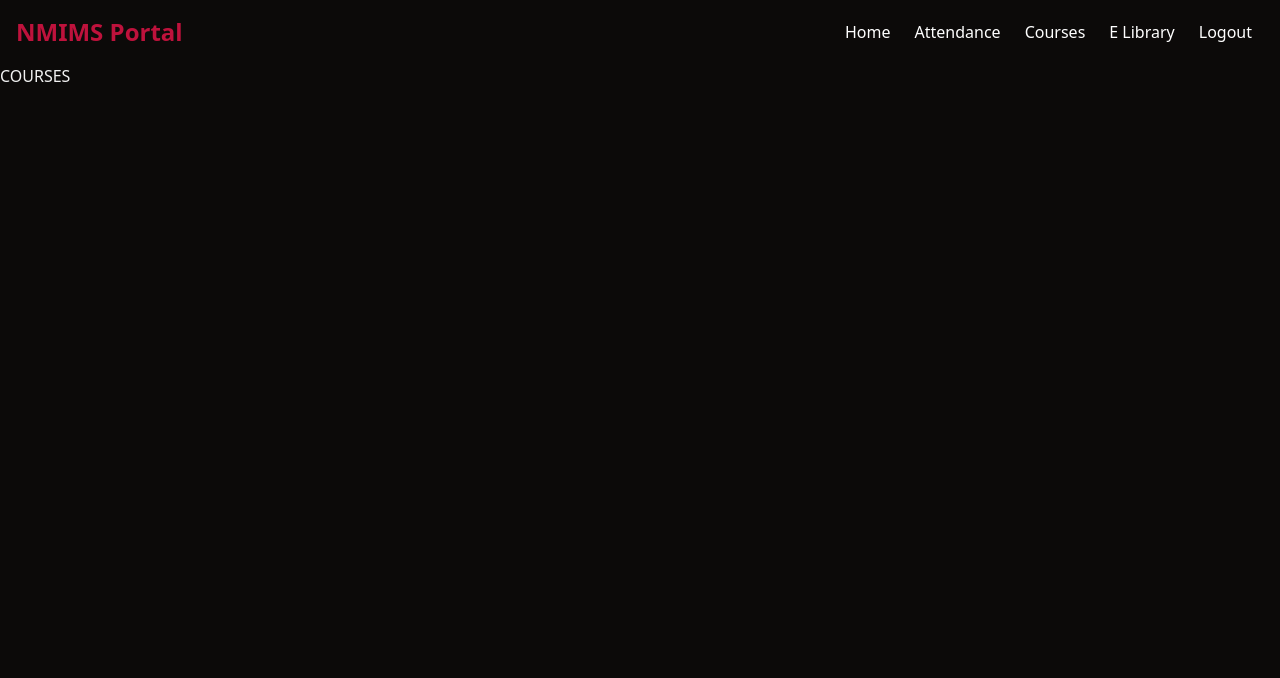
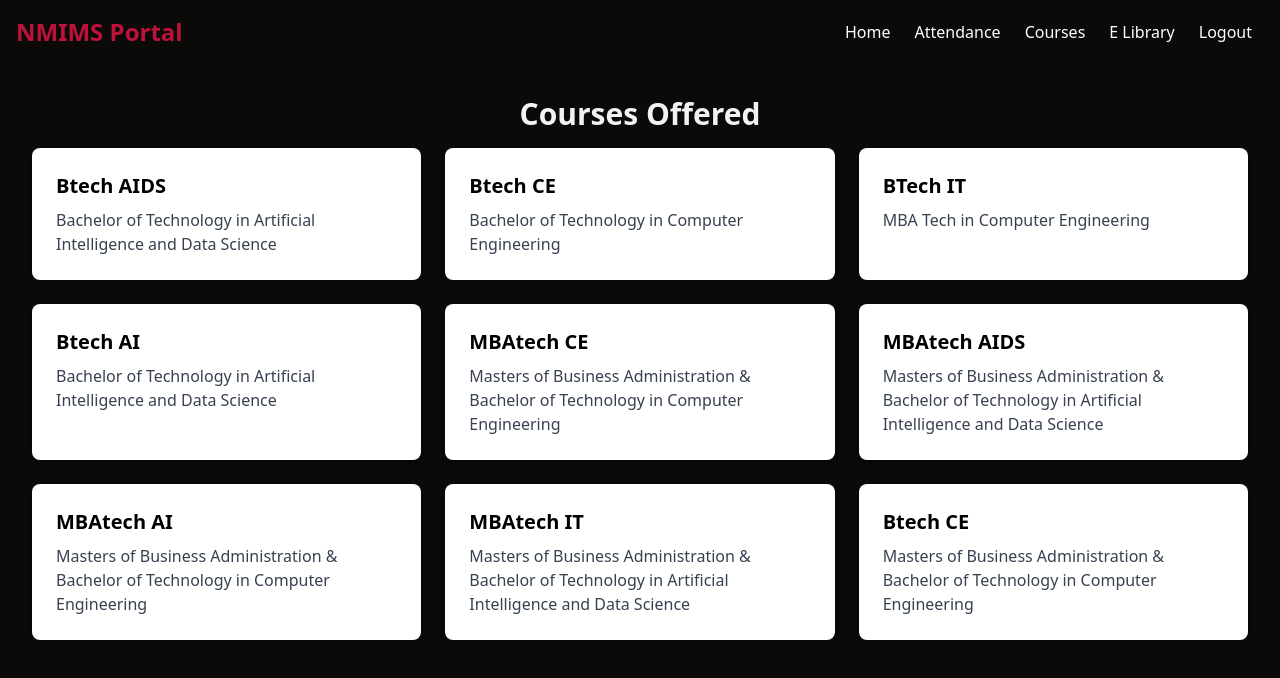
Before and after one commit to Artilleryxd/NMIMS-Student-Portal, a React (Vite) app: page /courses in a window 1280 px wide. Shown: the top 678 px of the page. Built offline with nearby package versions, Linux system fonts and the light colour scheme; no server answers.

Commit message:
Courses Cards

```diff
--- a/src/Pages/Student/Courses/Courses.jsx
+++ b/src/Pages/Student/Courses/Courses.jsx
@@ -3,9 +3,61 @@
 
 const Courses = () => {
   return (
-    <div>
+    <>
       <Nav />
-      <h1>COURSES</h1>
+      <div className="container mx-auto mt-8">
+        <h1 className="text-3xl font-bold mb-4 text-center">Courses Offered</h1>
+        <div className="grid grid-cols-1 md:grid-cols-3 gap-6">
+          <CourseCard
+            title="Btech AIDS"
+            description="Bachelor of Technology in Artificial Intelligence and Data Science"
+          />
+          <CourseCard
+            title="Btech CE"
+            description="Bachelor of Technology in Computer Engineering"
+          />
+          <CourseCard
+            title="BTech IT"
+            description="MBA Tech in Computer Engineering"
+          />
+
+          <CourseCard
+            title="Btech AI"
+            description="Bachelor of Technology in Artificial Intelligence and Data Science"
+          />
+          <CourseCard
+            title="MBAtech CE"
+            description="Masters of Business Administration & Bachelor of Technology in Computer Engineering"
+          />
+
+          <CourseCard
+            title="MBAtech AIDS"
+            description="Masters of Business Administration & Bachelor of Technology in Artificial Intelligence and Data Science"
+          />
+          <CourseCard
+            title="MBAtech AI"
+            description="Masters of Business Administration & Bachelor of Technology in Computer Engineering"
+          />
+
+          <CourseCard
+            title="MBAtech IT"
+            description="Masters of Business Administration & Bachelor of Technology in Artificial Intelligence and Data Science"
+          />
+          <CourseCard
+            title="Btech CE"
+            description="Masters of Business Administration & Bachelor of Technology in Computer Engineering"
+          />
+        </div>
+      </div>
+    </>
+  );
+};
+
+const CourseCard = ({ title, description }) => {
+  return (
+    <div className="bg-white rounded-lg shadow-md p-6 hover:shadow-xl transition duration-300 ease-in-out transform hover:-translate-y-1">
+      <h2 className="text-black text-xl font-semibold mb-2">{title}</h2>
+      <p className="text-gray-700">{description}</p>
     </div>
   );
 };
```
